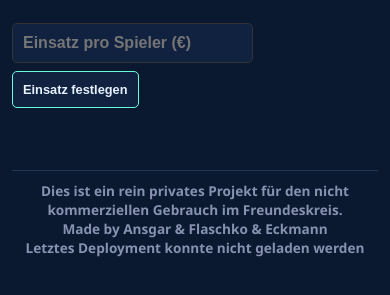
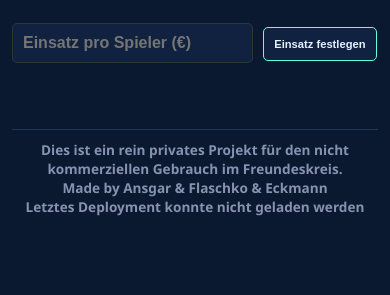
Before and after one commit to GitLeon04/7-Schraem, a plain HTML site: page index.html in a window 390 px wide. Shown: the part 49-344 px from the top of the page. Drawn offline with Linux system fonts and the light colour scheme; no server answers.

Commit message:
button größe für mobile

```diff
--- a/style.css
+++ b/style.css
@@ -58,7 +58,7 @@ button {
   margin: 2px 1px 2px 0;
   cursor: pointer;
   transition: all 0.2s ease;
-  font-size: 0.8rem;
+  font-size: 0.7rem;
 
 
 }
```
